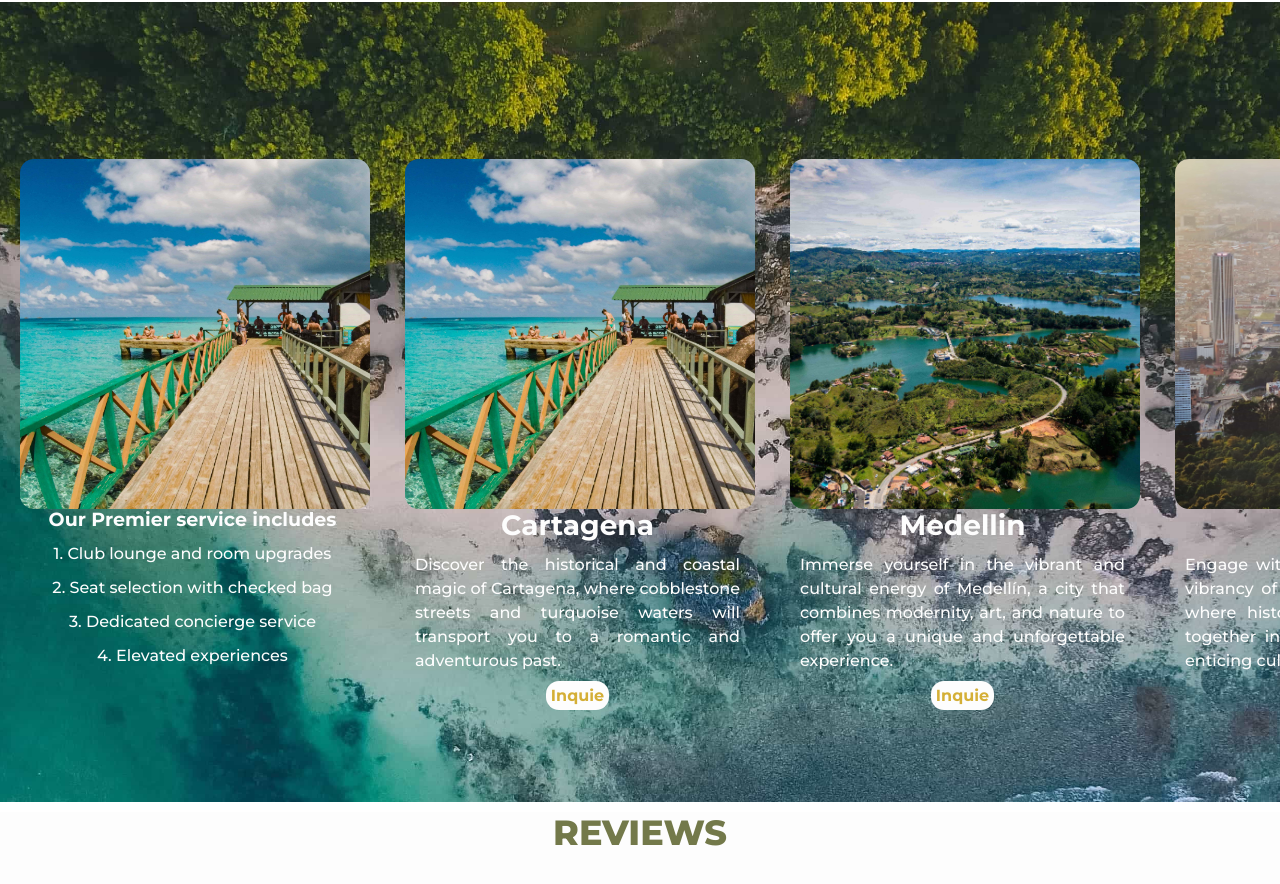
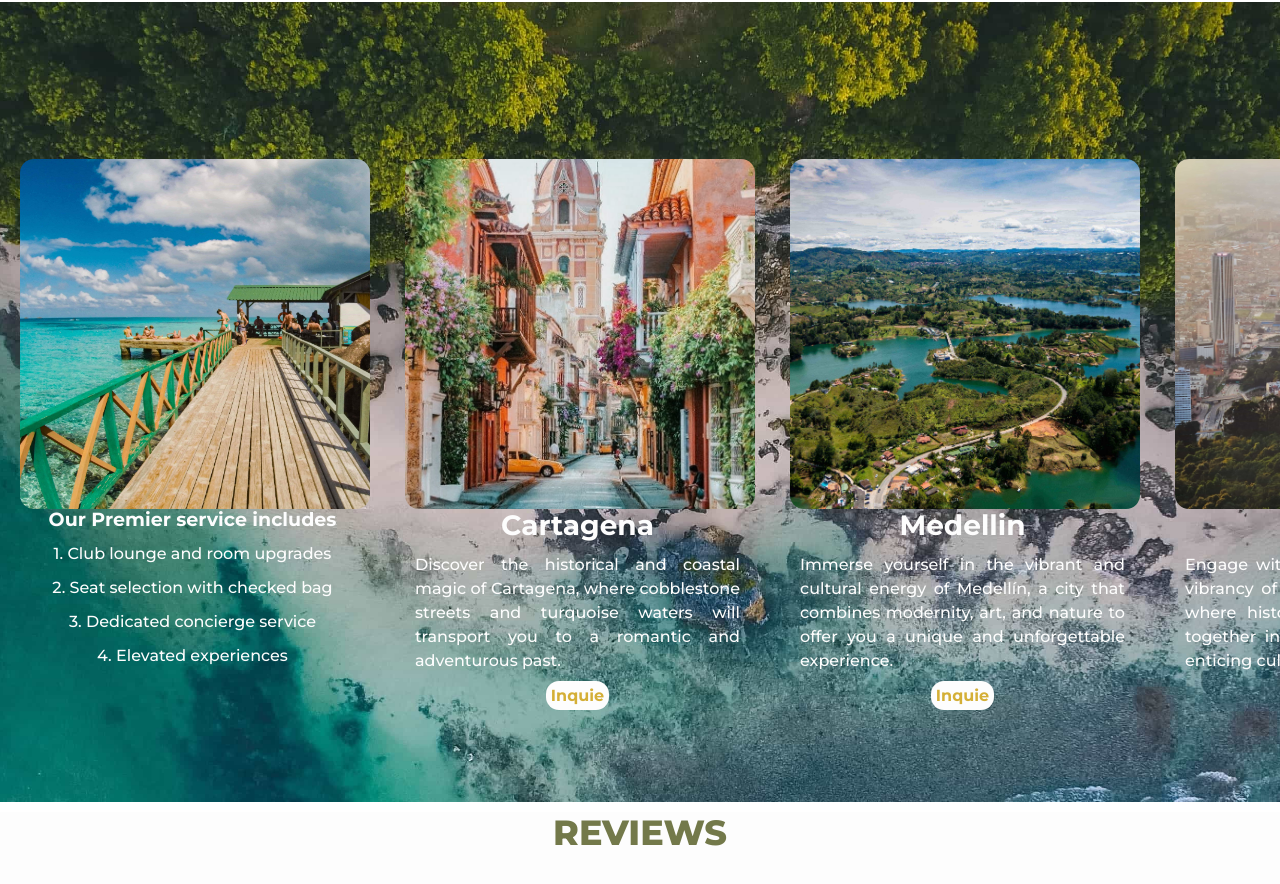
Before and after one commit to Naujmn/pre-entrega2, a website: page index.html in a window 1280 px wide. Shown: the part 1658-2542 px from the top of the page. Drawn offline with nearby package versions, Linux system fonts and the light colour scheme.

Commit message:
Arreglo HTML

```diff
--- a/index.html
+++ b/index.html
@@ -164,7 +164,7 @@
           <p>4. Elevated experiences</p>
         </div>
         <div>
-          <img src="./img/lugares/muelle.jpg" alt="Cartagena" />
+          <img src="./img/lugares/cartagena.jpg" alt="Cartagena" />
           <h3>Cartagena</h3>
           <p>
             Discover the historical and coastal magic of Cartagena, where
```
Also changed, not shown: pages/premier-travel.html (+1 -1 lines).
